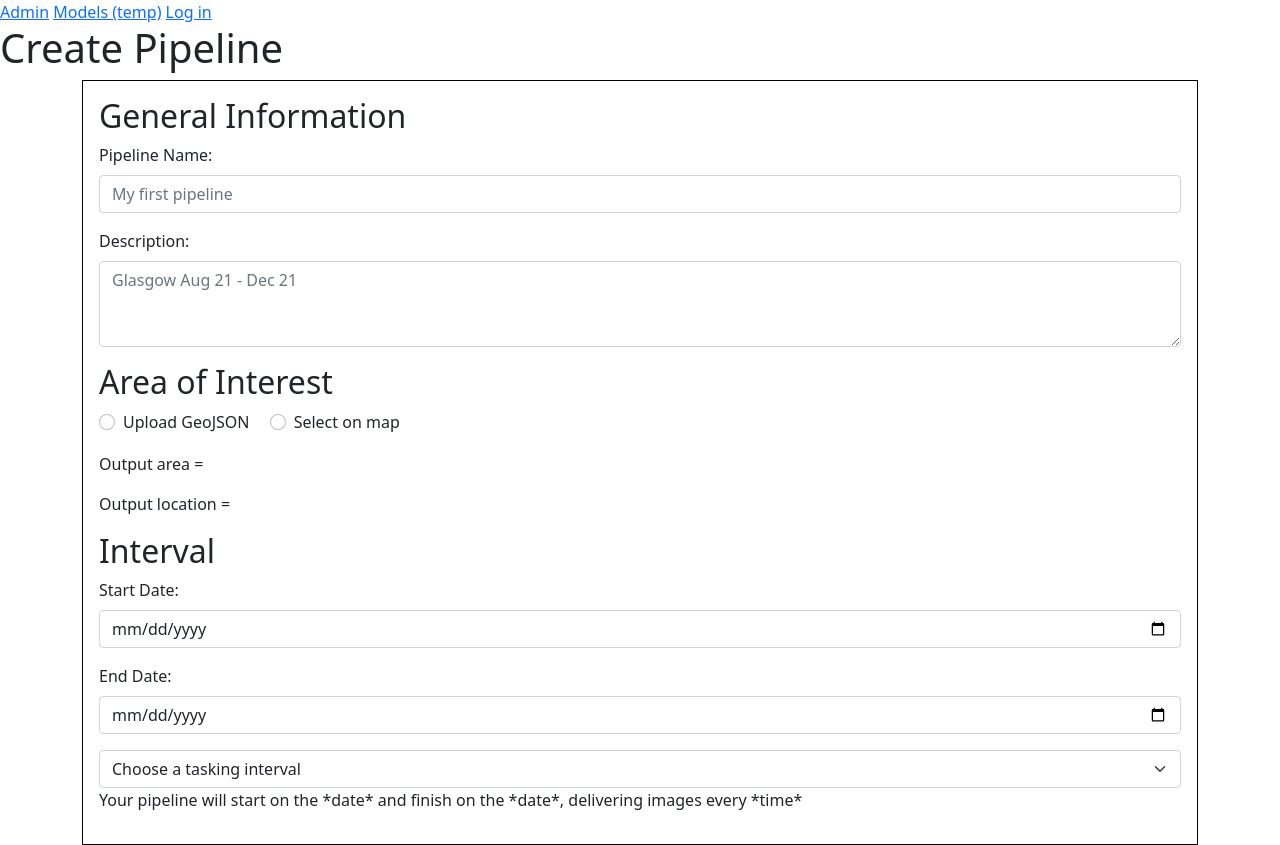
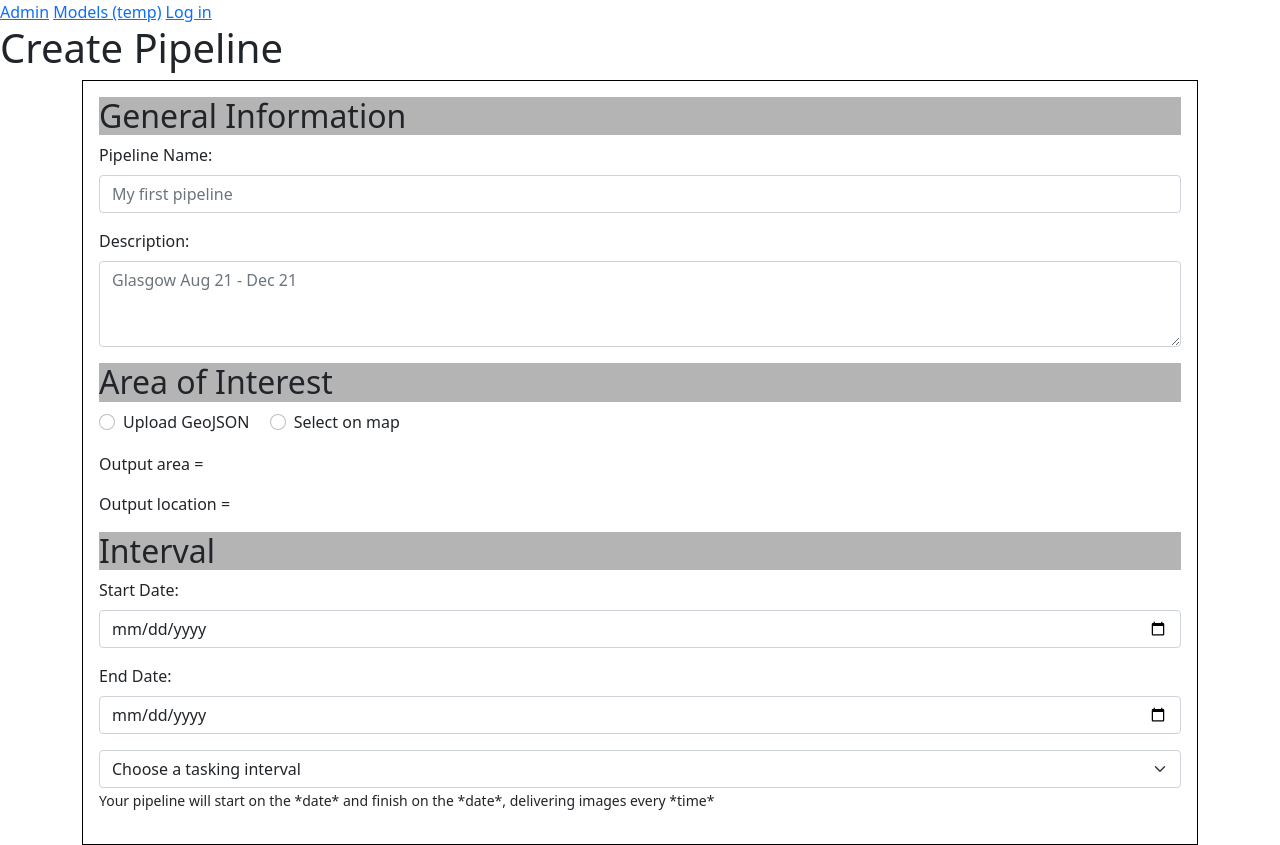
Before and after one commit to MojosBeans100/Milestone-Project-4, a Django app: page /create_pipeline.html in a window 1280 px wide. Run offline with Django 3.2, Linux system fonts and the light colour scheme.

Commit message:
Add background color to form headers to divide into sections

```diff
--- a/templates/create_pipeline.html
+++ b/templates/create_pipeline.html
@@ -11,7 +11,7 @@
     <div class="col" style="border: solid black 1px">
         <form class="form-horizontal p-3">
 
-            <h2>General Information</h2>
+            <h2 style="background-color: rgb(180, 180, 180);">General Information</h2>
             <div class="mb-3">
                 <label for="name" class="form-label">Pipeline Name:</label>
                 <input type="text" class="form-control" id="name" placeholder="My first pipeline">
@@ -22,7 +22,7 @@
                 <textarea class="form-control" id="des" rows="3" placeholder="Glasgow Aug 21 - Dec 21"></textarea>
             </div>
 
-            <h2>Area of Interest</h2>
+            <h2 style="background-color: rgb(180, 180, 180);">Area of Interest</h2>
 
             <div class="form-check form-check-inline">
                 <input onchange="aoi_choice();" class=" form-check-input" type="radio" name="aoi_select" id="upload_geojson">
@@ -39,15 +39,12 @@
             </div>
 
             <div class="mb-3" id="aoi_input">
-                <!-- <label for="aoi" class="form-label">AOI:</label>
-                <textarea class="form-control" id="aoi" rows="3" placeholder="Must be in JSON format"></textarea> -->
-
             </div>
 
             <p>Output area = </p>
             <p>Output location = </p>
 
-            <h2>Interval</h2>
+            <h2 style="background-color: rgb(180, 180, 180);">Interval</h2>
             <div class="mb-3">
                 <label for="start_date" class="form-label">Start Date:</label>
                 <input type="date" class="form-control" id="start_date"></textarea>
@@ -66,7 +63,7 @@
                 <option value="4">Bimonthly</option>
             </select>
 
-            <p>Your pipeline will start on the *date* and finish on the *date*, delivering images every *time*</p>
+            <p><small>Your pipeline will start on the *date* and finish on the *date*, delivering images every *time*</small></p>
 
             <!-- <button onclick="aoi_choice();" type="button">PRESS ME</button> -->
 
```
